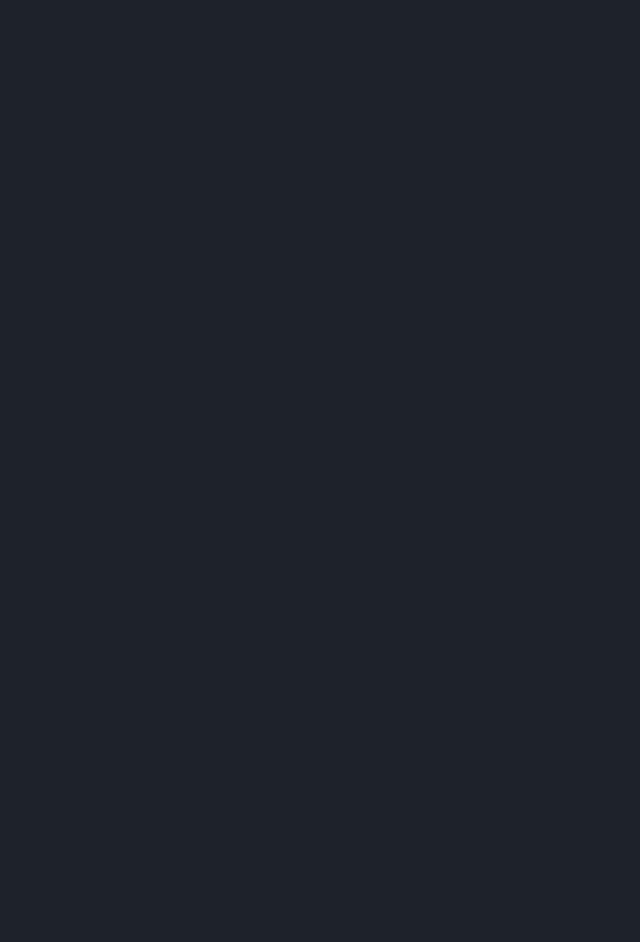
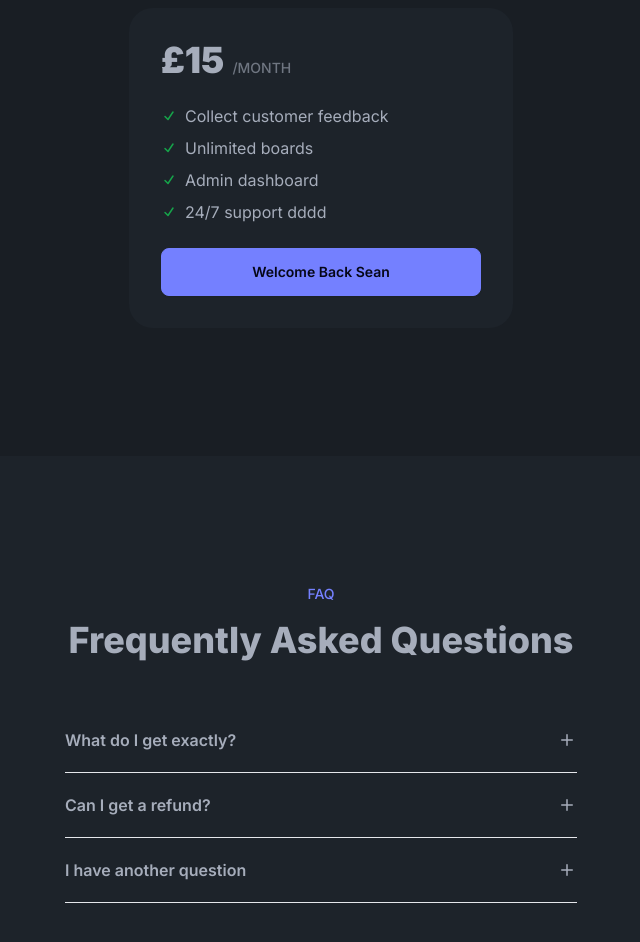
Before and after one commit to SeanMcAvoy/Insightify, a Next.js app: page / in a window 1280 px wide. Shown: the part 820-1762 px from the top of the page, without its empty margins (319-959 px from the left). Before the commit the page ends 800 px from the top, so only its background shows below. Built offline with nearby package versions, Linux system fonts and the light colour scheme.

Commit message:
FAQ and Pricing Section

```diff
--- a/app/layout.js
+++ b/app/layout.js
@@ -10,7 +10,7 @@
 
 export default function RootLayout({ children }) {
   return (
-    <html lang="en" data-theme="dark">
+    <html lang="en" data-theme="dark" className="scroll-smooth">
       <body className={inter.className}>{children}</body>
     </html>
   );
--- a/app/page.js
+++ b/app/page.js
@@ -1,22 +1,38 @@
 import ButtonLogin from "@/components/ButtonLogin";
+import ListItem from "@/components/ListItem";
+import FAQListItem from "@/components/FAQListItem";
 
 export default function Home() {
   const User = { name: "Sean", age: 26, address: "Annaclone" };
   const isLoggedIn = true;
+
+  const pricingFeaturesList = [
+    "Collect customer feedback",
+    "Unlimited boards",
+    "Admin dashboard",
+    "24/7 support dddd",
+  ];
   return (
     <main>
+      {/* HEADER */}
       <section className="bg-base-200">
         <div className="max-w-3xl mx-auto flex justify-between items-center px-8 py-2">
           <div className="font-bold">CodeFastSAAS</div>
           <div className="space-x-4 max-md:hidden">
-            <a className="link link-hover">Pricing</a>
-            <a className="link link-hover">FAQ</a>
+            <a className="link link-hover" href="#pricingSection">
+              Pricing
+            </a>
+            <a className="link link-hover" href="#FAQSection">
+              FAQ
+            </a>
           </div>
           <div>
             <ButtonLogin isLoggedIn={isLoggedIn} User={User} />
           </div>
         </div>
       </section>
+
+      {/* HERO */}
       <section className="px-8 text-center py-32 max-w-3xl mx-auto">
         <h1 className="text-4xl font-extrabold mb-6 lg:text-5xl">
           Collect Customer feedback to build better products
@@ -28,6 +44,69 @@
 
         <ButtonLogin isLoggedIn={isLoggedIn} User={User} />
       </section>
+
+      {/* PRICING */}
+      <section className="bg-base-200" id="pricingSection">
+        <div className="py-32 px8 max-w-3xl mx-auto">
+          <p className="text-sm uppercase font-medium text-center text-primary mb-4">
+            Pricing
+          </p>
+          <h2 className="text-3xl font-extrabold mb-12 lg:text-4xl text-center">
+            A pricing that adapts to your needs
+          </h2>
+
+          <div className="p-8 bg-base-100 max-w-96 rounded-3xl mx-auto space-y-6">
+            <div className="flex gap-2 items-baseline">
+              <div className="text-4xl font-black">£15</div>
+              <div className="uppercase text-sm font-medium opacity-60">
+                /month
+              </div>
+            </div>
+
+            <ul className="space-y-2">
+              {pricingFeaturesList.map((priceItem) => {
+                return <ListItem key={priceItem}>{priceItem}</ListItem>;
+              })}
+            </ul>
+
+            <ButtonLogin
+              isLoggedIn={isLoggedIn}
+              User={User}
+              extraStyle="w-full"
+            />
+          </div>
+        </div>
+      </section>
+
+      {/* FAQ */}
+      <section id="FAQSection">
+        <div className="py-32 px8 max-w-3xl mx-auto">
+          <p className="text-sm uppercase font-medium text-center text-primary mb-4">
+            FAQ
+          </p>
+          <h2 className="text-3xl font-extrabold mb-12 lg:text-4xl text-center">
+            Frequently Asked Questions
+          </h2>
+          <ul className="max-w-lg mx-auto">
+            {[
+              {
+                question: "What do I get exactly?",
+                answer: "Loreum Ipseum",
+              },
+              {
+                question: "Can I get a refund?",
+                answer: "Loreum Ipseum",
+              },
+              {
+                question: "I have another question",
+                answer: "Loreum Ipseum",
+              },
+            ].map((qa) => (
+              <FAQListItem key={qa.question} qa={qa} />
+            ))}
+          </ul>
+        </div>
+      </section>
     </main>
   );
 }
--- a/components/ButtonLogin.js
+++ b/components/ButtonLogin.js
@@ -1,11 +1,14 @@
 import Link from "next/link";
 
-const ButtonLogin = ({ isLoggedIn, User }) => {
+const ButtonLogin = ({ isLoggedIn, User, extraStyle }) => {
   // const { isLoggedIn, User } = props; // Destructuring JS Objects
 
   if (isLoggedIn) {
     return (
-      <Link href="/dashboard" className="btn btn-primary">
+      <Link
+        href="/dashboard"
+        className={`btn btn-primary ${extraStyle ? extraStyle : ""}`}
+      >
         Welcome Back {User.name}
       </Link>
     );
--- /dev/null
+++ b/components/FAQListItem.js
@@ -0,0 +1,51 @@
+"use client"; // Client side rendering so can listen for JS - button click and server not sending back just HTML
+
+import { useState } from "react";
+
+const FAQListItem = ({ qa }) => {
+  const [isOpen, setIsOpen] = useState(false);
+  return (
+    <li key={qa.question}>
+      {/* 1. Question (clickable) */}
+      <button
+        className="py-5 font-semibold border-b w-full text-left flex items-center justify-between"
+        onClick={() => setIsOpen(!isOpen)}
+      >
+        <p>{qa.question}</p>
+        {isOpen ? (
+          <svg
+            xmlns="http://www.w3.org/2000/svg"
+            viewBox="0 0 20 20"
+            fill="currentColor"
+            class="size-5"
+          >
+            <path
+              fill-rule="evenodd"
+              d="M4 10a.75.75 0 0 1 .75-.75h10.5a.75.75 0 0 1 0 1.5H4.75A.75.75 0 0 1 4 10Z"
+              clip-rule="evenodd"
+            />
+          </svg>
+        ) : (
+          <svg
+            xmlns="http://www.w3.org/2000/svg"
+            viewBox="0 0 20 20"
+            fill="currentColor"
+            class="size-5"
+          >
+            <path d="M10.75 4.75a.75.75 0 0 0-1.5 0v4.5h-4.5a.75.75 0 0 0 0 1.5h4.5v4.5a.75.75 0 0 0 1.5 0v-4.5h4.5a.75.75 0 0 0 0-1.5h-4.5v-4.5Z" />
+          </svg>
+        )}
+      </button>
+
+      {/* 2. Answer */}
+      {/* {isOpen ? <div>{qa.answer}</div> : <></> // Js Turnary Operator} */}
+
+      <div className={`${isOpen ? "block" : "hidden"} mt-3 mb-6 opacity-90`}>
+        {/* Also uses Js Turnary Operator*/}
+        {qa.answer}
+      </div>
+    </li>
+  );
+};
+
+export default FAQListItem;
--- /dev/null
+++ b/components/ListItem.js
@@ -0,0 +1,21 @@
+const ListItem = ({ children }) => {
+  return (
+    <li className="flex gap-2 items-center">
+      <svg
+        xmlns="http://www.w3.org/2000/svg"
+        viewBox="0 0 16 16"
+        fill="currentColor"
+        className="text-green-600 size-4"
+      >
+        <path
+          fillRule="evenodd"
+          d="M12.416 3.376a.75.75 0 0 1 .208 1.04l-5 7.5a.75.75 0 0 1-1.154.114l-3-3a.75.75 0 0 1 1.06-1.06l2.353 2.353 4.493-6.74a.75.75 0 0 1 1.04-.207Z"
+          clipRule="evenodd"
+        />
+      </svg>
+      {children}
+    </li>
+  );
+};
+
+export default ListItem;
```
Also changed, not shown: .eslintrc.json.
